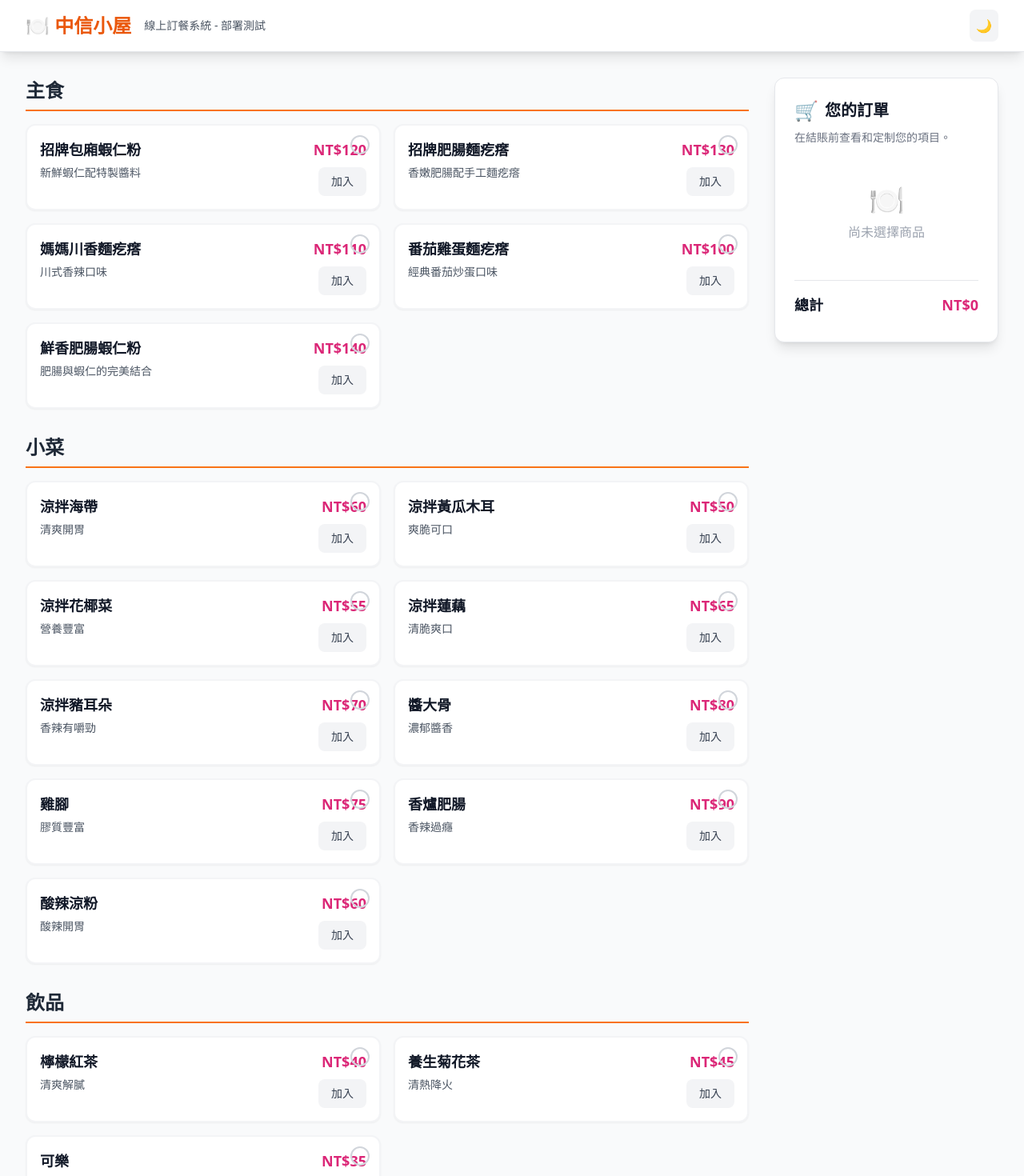
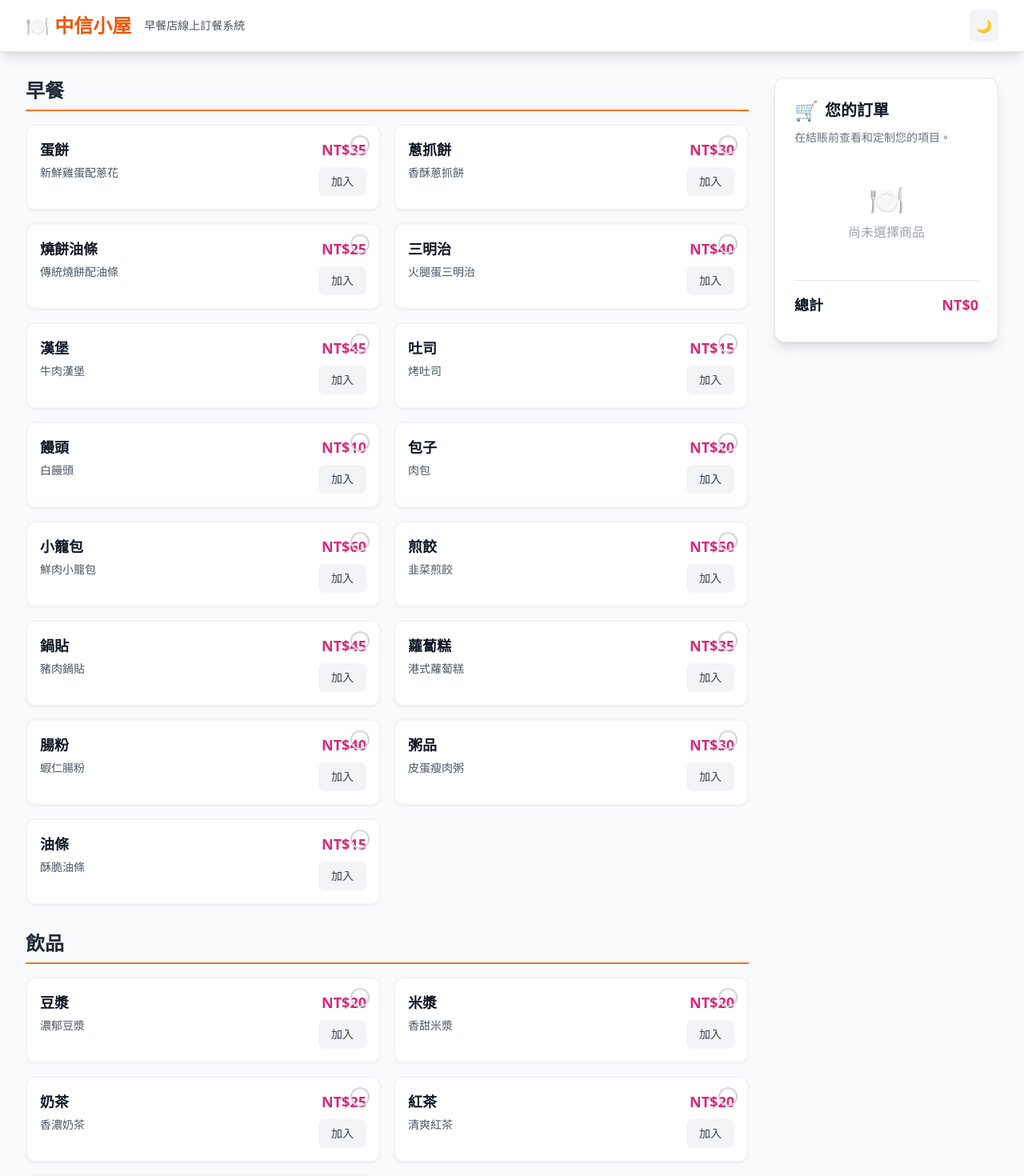
Before and after one commit to kuenjang/chinatrustcabin, a Next.js app: page / in a window 1280 px wide. Shown: the top 1470 px of the page at 80% size. Built offline with nearby package versions, Linux system fonts and the light colour scheme.

Commit message:
feat: 更新菜單為早餐項目

```diff
--- a/app/page.tsx
+++ b/app/page.tsx
@@ -13,23 +13,26 @@ interface MenuItem {
 }
 
 const menuItems: MenuItem[] = [
-  { id: 1, name: '招牌包廂蝦仁粉', price: 120, category: '主食', description: '新鮮蝦仁配特製醬料' },
-  { id: 2, name: '招牌肥腸麵疙瘩', price: 130, category: '主食', description: '香嫩肥腸配手工麵疙瘩' },
-  { id: 3, name: '媽媽川香麵疙瘩', price: 110, category: '主食', description: '川式香辣口味' },
-  { id: 4, name: '番茄雞蛋麵疙瘩', price: 100, category: '主食', description: '經典番茄炒蛋口味' },
-  { id: 5, name: '鮮香肥腸蝦仁粉', price: 140, category: '主食', description: '肥腸與蝦仁的完美結合' },
-  { id: 6, name: '涼拌海帶', price: 60, category: '小菜', description: '清爽開胃' },
-  { id: 7, name: '涼拌黃瓜木耳', price: 50, category: '小菜', description: '爽脆可口' },
-  { id: 8, name: '涼拌花椰菜', price: 55, category: '小菜', description: '營養豐富' },
-  { id: 9, name: '涼拌蓮藕', price: 65, category: '小菜', description: '清脆爽口' },
-  { id: 10, name: '涼拌豬耳朵', price: 70, category: '小菜', description: '香辣有嚼勁' },
-  { id: 11, name: '醬大骨', price: 80, category: '小菜', description: '濃郁醬香' },
-  { id: 12, name: '雞腳', price: 75, category: '小菜', description: '膠質豐富' },
-  { id: 13, name: '香爐肥腸', price: 90, category: '小菜', description: '香辣過癮' },
-  { id: 14, name: '酸辣涼粉', price: 60, category: '小菜', description: '酸辣開胃' },
-  { id: 15, name: '檸檬紅茶', price: 40, category: '飲品', description: '清爽解膩' },
-  { id: 16, name: '養生菊花茶', price: 45, category: '飲品', description: '清熱降火' },
-  { id: 17, name: '可樂', price: 35, category: '飲品', description: '經典碳酸飲料' },
+  { id: 1, name: '蛋餅', price: 35, category: '早餐', description: '新鮮雞蛋配蔥花' },
+  { id: 2, name: '蔥抓餅', price: 30, category: '早餐', description: '香酥蔥抓餅' },
+  { id: 3, name: '燒餅油條', price: 25, category: '早餐', description: '傳統燒餅配油條' },
+  { id: 4, name: '豆漿', price: 20, category: '飲品', description: '濃郁豆漿' },
+  { id: 5, name: '米漿', price: 20, category: '飲品', description: '香甜米漿' },
+  { id: 6, name: '奶茶', price: 25, category: '飲品', description: '香濃奶茶' },
+  { id: 7, name: '紅茶', price: 20, category: '飲品', description: '清爽紅茶' },
+  { id: 8, name: '綠茶', price: 20, category: '飲品', description: '清香綠茶' },
+  { id: 9, name: '三明治', price: 40, category: '早餐', description: '火腿蛋三明治' },
+  { id: 10, name: '漢堡', price: 45, category: '早餐', description: '牛肉漢堡' },
+  { id: 11, name: '吐司', price: 15, category: '早餐', description: '烤吐司' },
+  { id: 12, name: '饅頭', price: 10, category: '早餐', description: '白饅頭' },
+  { id: 13, name: '包子', price: 20, category: '早餐', description: '肉包' },
+  { id: 14, name: '小籠包', price: 60, category: '早餐', description: '鮮肉小籠包' },
+  { id: 15, name: '煎餃', price: 50, category: '早餐', description: '韭菜煎餃' },
+  { id: 16, name: '鍋貼', price: 45, category: '早餐', description: '豬肉鍋貼' },
+  { id: 17, name: '蘿蔔糕', price: 35, category: '早餐', description: '港式蘿蔔糕' },
+  { id: 18, name: '腸粉', price: 40, category: '早餐', description: '蝦仁腸粉' },
+  { id: 19, name: '粥品', price: 30, category: '早餐', description: '皮蛋瘦肉粥' },
+  { id: 20, name: '油條', price: 15, category: '早餐', description: '酥脆油條' },
 ];
 
 export default function HomePage() {
@@ -139,7 +142,7 @@ export default function HomePage() {
               <span className={`text-sm ${
                 isDarkMode ? 'text-gray-300' : 'text-gray-600'
               }`}>
-                線上訂餐系統 - 部署測試
+                早餐店線上訂餐系統
               </span>
             </div>
 
```
